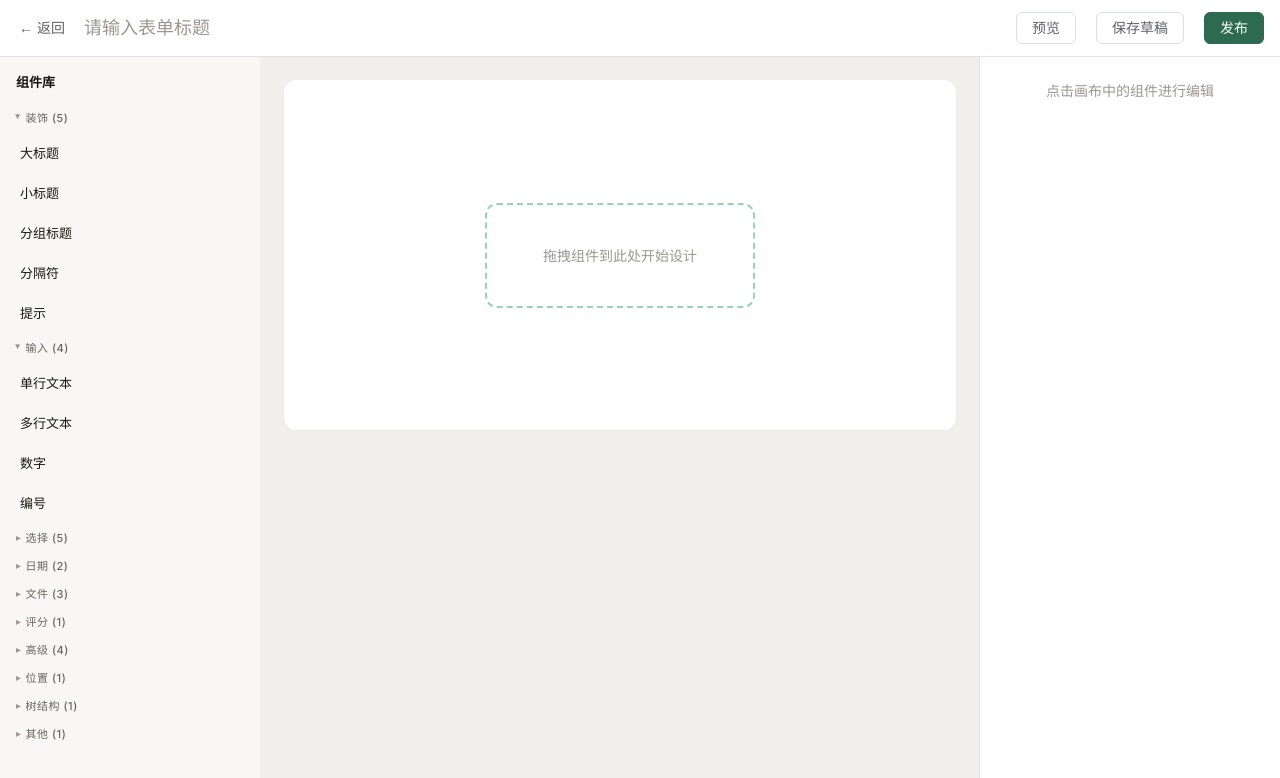
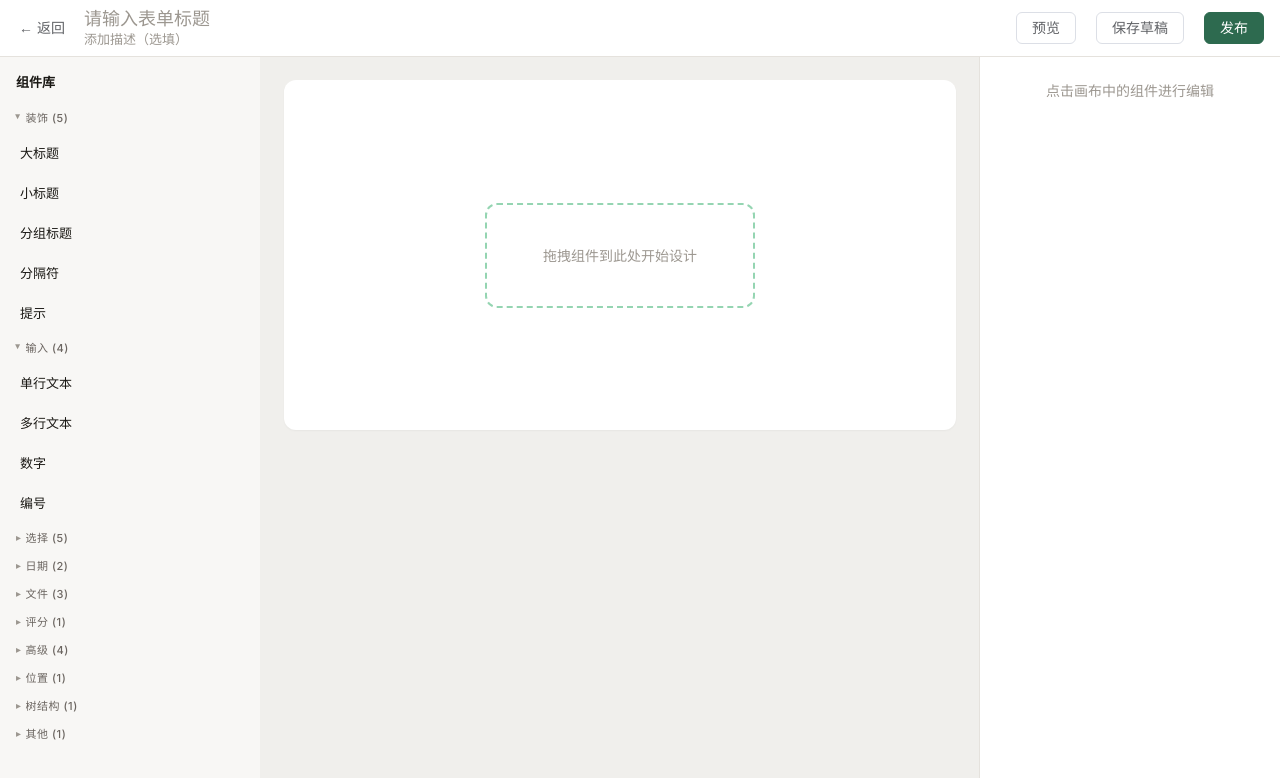
Before and after one commit to ZoHuan/FormCenter, a Vue app: page /formDesigner in a window 1280 px wide. Shown: the top 778 px of the page. Built offline with nearby package versions, Linux system fonts and the light colour scheme.

Commit message:
feat: 设计器表单描述 — 标题下方新增描述输入框+模板加载+保存同步

```diff
--- a/src/views/formDesigner/FormDesignerView.vue
+++ b/src/views/formDesigner/FormDesignerView.vue
@@ -2,7 +2,15 @@
   <div class="designer-page">
     <div class="toolbar">
       <el-button link @click="handleBack">← 返回</el-button>
-      <input v-model="formTitle" class="title-input" placeholder="请输入表单标题" @blur="onTitleBlur" />
+      <div class="title-area">
+        <input v-model="formTitle" class="title-input" placeholder="请输入表单标题" @blur="onTitleBlur" />
+        <input
+          v-model="formDesc"
+          class="desc-input"
+          placeholder="添加描述（选填）"
+          @blur="onDescBlur"
+        />
+      </div>
       <div class="toolbar-right">
         <el-button @click="handlePreview">预览</el-button>
         <el-button plain @click="handleSaveDraft">保存草稿</el-button>
@@ -51,6 +59,7 @@ const route = useRoute()
 const router = useRouter()
 const store = useFormDesignerStore()
 const formTitle = ref('')
+const formDesc = ref('')
 
 onMounted(() => {
   const id = route.params.id as string
@@ -62,6 +71,7 @@ onMounted(() => {
     if (tpl) loadTemplate(tpl)
   }
   formTitle.value = store.schema?.title ?? ''
+  formDesc.value = store.schema?.description ?? ''
   window.addEventListener('palette-drop', onPaletteDrop as EventListener)
   window.addEventListener('keydown', onKeydown)
 })
@@ -78,8 +88,19 @@ watch(
   },
 )
 
+watch(
+  () => store.schema?.description,
+  (v) => {
+    if (v) formDesc.value = v
+  },
+)
+
 function onTitleBlur() {
   if (store.schema) store.schema.title = formTitle.value
+}
+
+function onDescBlur() {
+  if (store.schema) store.schema.description = formDesc.value || ''
 }
 
 function handleAddComponent(type: ComponentType) {
@@ -112,6 +133,7 @@ function loadTemplate(key: string) {
     store.schema.description = tpl.description
     tpl.components.forEach((c) => store.addComponent(c.type as ComponentType))
     formTitle.value = tpl.title
+    formDesc.value = tpl.description || ''
   }
 }
 async function handleRemoveComponent(id: string) {
@@ -189,14 +211,20 @@ function handlePreview() {
   flex-direction: column;
 }
 .toolbar {
-  height: 56px;
   display: flex;
   align-items: center;
-  padding: 0 16px;
+  padding: 8px 16px;
   gap: 16px;
   background: var(--color-card);
   box-shadow: 0 1px 0 var(--color-border);
   z-index: 10;
+  min-height: 56px;
+}
+.title-area {
+  flex: 1;
+  display: flex;
+  flex-direction: column;
+  gap: 2px;
 }
 .title-input {
   border: none;
@@ -204,16 +232,24 @@ function handlePreview() {
   font-size: 18px;
   font-weight: 600;
   color: var(--color-text);
-  flex: 1;
+  width: 100%;
   outline: none;
 
   &::placeholder {
     color: var(--color-text-muted);
     font-weight: 400;
   }
+}
+.desc-input {
+  border: none;
+  background: transparent;
+  font-size: 13px;
+  color: var(--color-text-secondary);
+  width: 100%;
+  outline: none;
 
-  &:focus::placeholder {
-    opacity: 0.5;
+  &::placeholder {
+    color: var(--color-text-muted);
   }
 }
 .toolbar-right {
```
